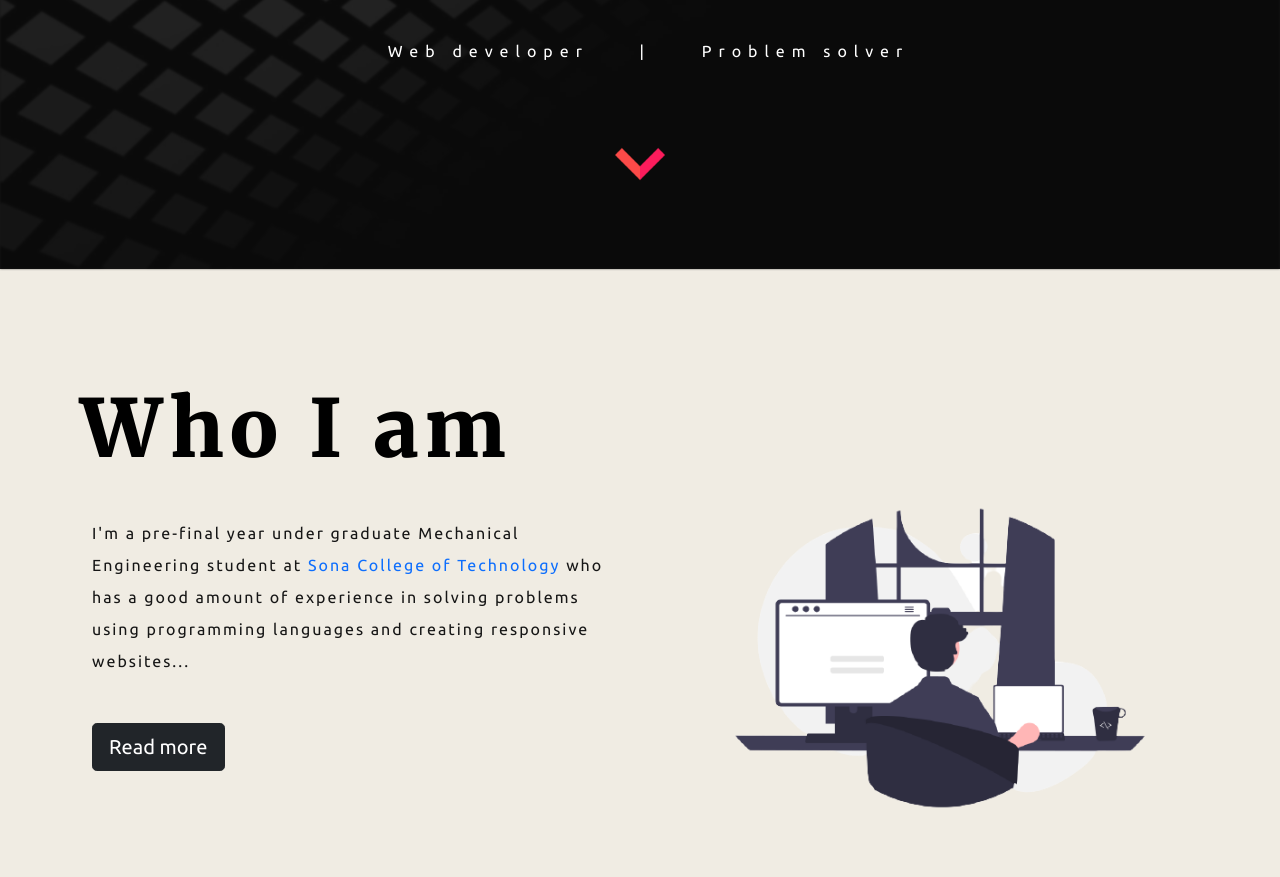
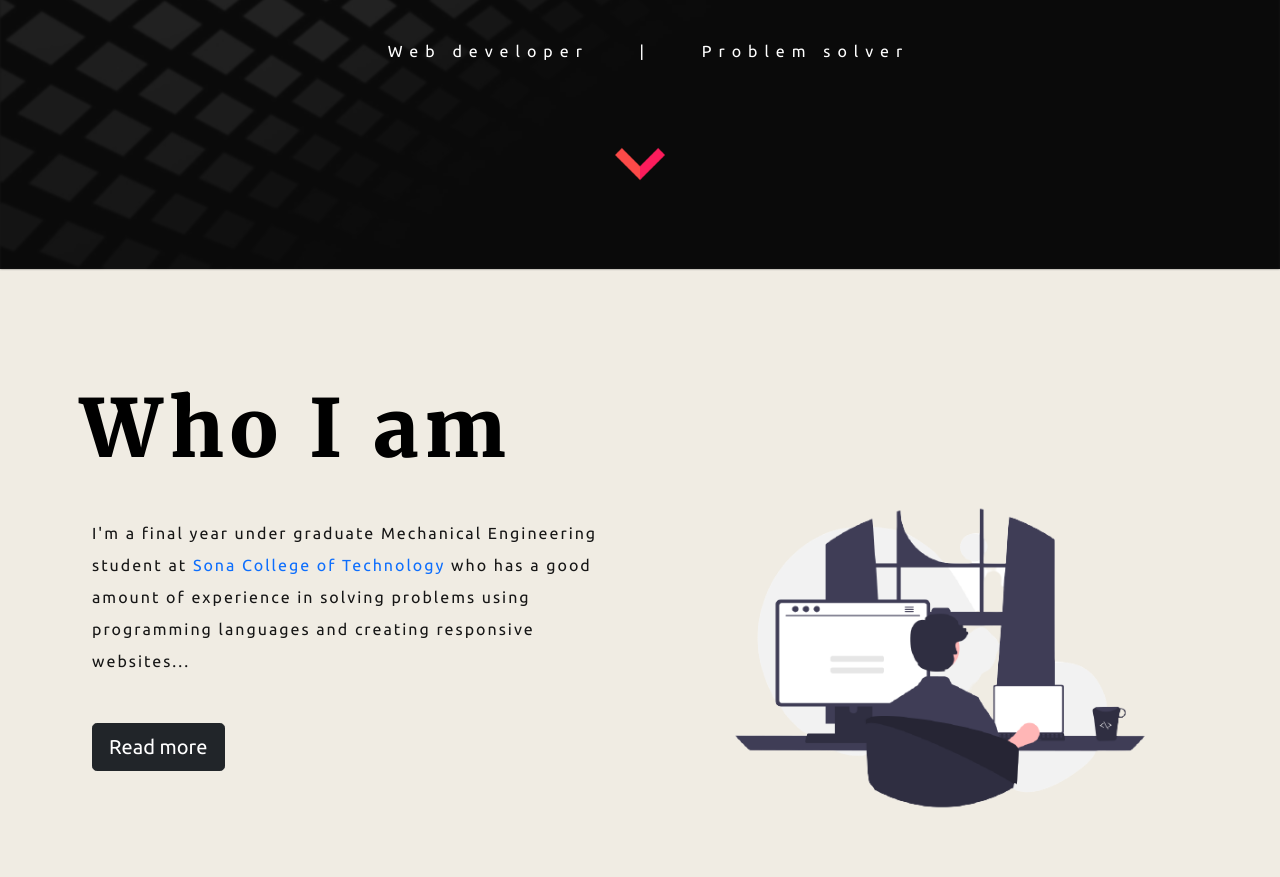
Before and after one commit to Mouleas/Mouleas.github.io, a plain HTML site: page index.html in a window 1280 px wide. Shown: the part 361-1238 px from the top of the page. Drawn offline with nearby package versions, Linux system fonts and the light colour scheme; no server answers.

Commit message:
Update index.html

```diff
--- a/index.html
+++ b/index.html
@@ -95,7 +95,7 @@
                 <div class="row scroll-left">
                     <div class="col-lg-6">
 
-                        <p>I'm a pre-final year under graduate Mechanical Engineering student at <span><a
+                        <p>I'm a final year under graduate Mechanical Engineering student at <span><a
                                     href="https://www.sonatech.ac.in/">Sona College of Technology</a></span> who has a
                             good
                             amount of experience in solving problems using programming languages and creating responsive
```
